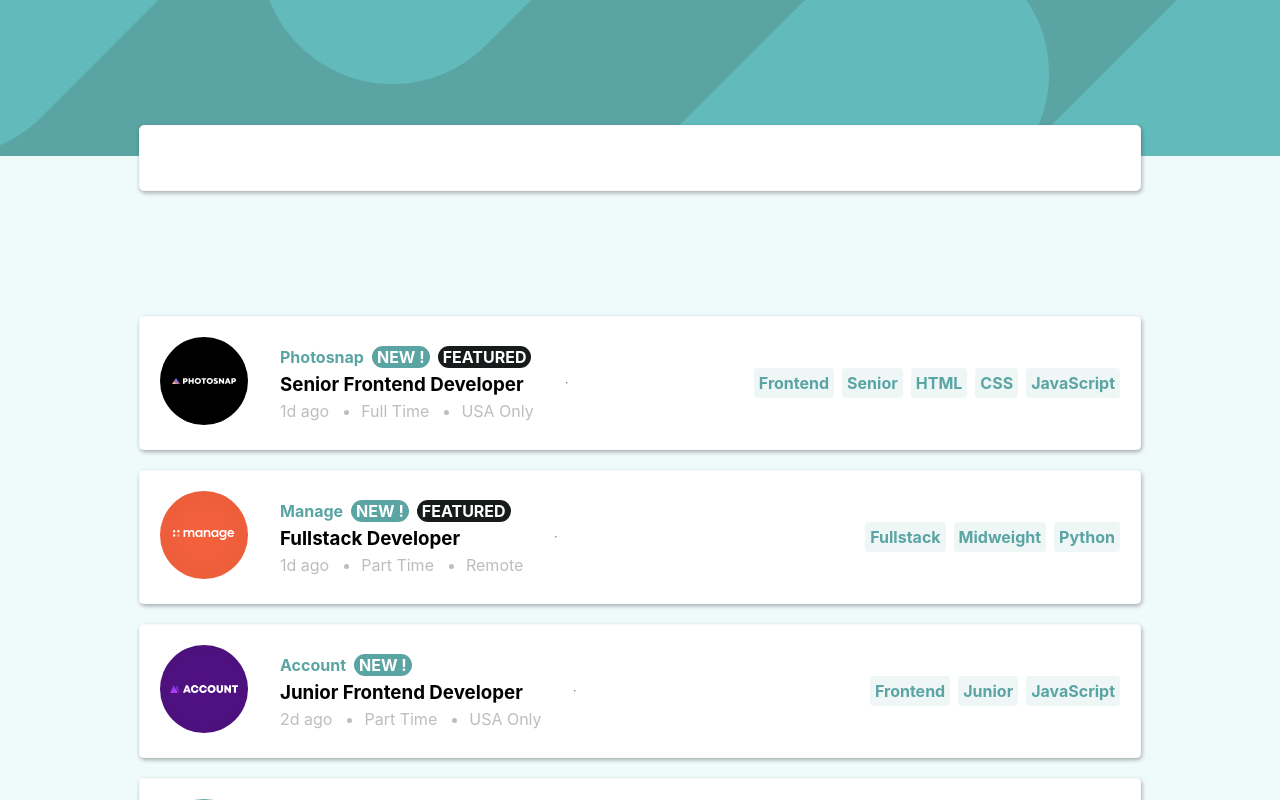
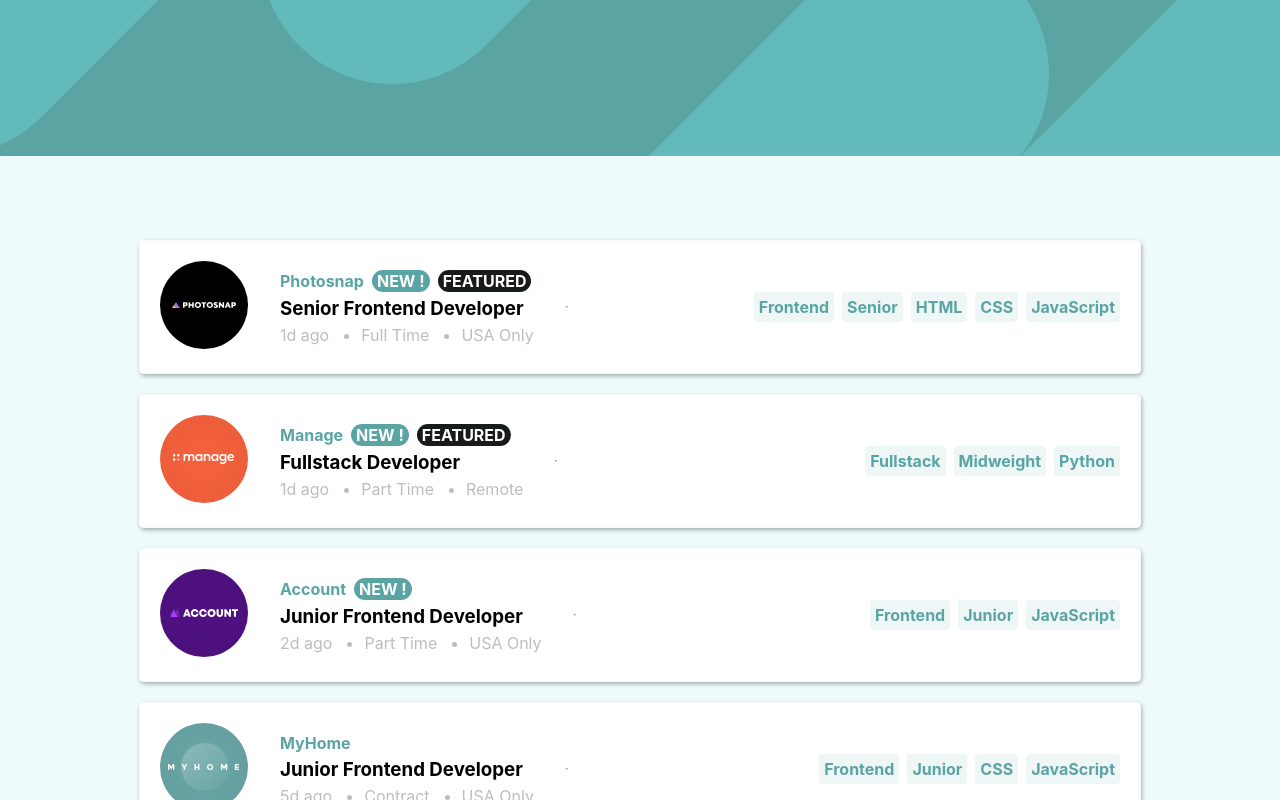
Before and after one commit to dickosmad/job_board, a React (Create React App) app: page / in a window 1280 px wide. Shown: the top 800 px of the page. Built offline with nearby package versions, Linux system fonts and the light colour scheme.

Commit message:
Fix the filter issue on display

```diff
--- a/src/components/Job/Job.js
+++ b/src/components/Job/Job.js
@@ -30,7 +30,7 @@ export default function Job() {
       rest.includes(text)
     );
   });
-  console.log(filterJobs);
+  console.log("filter Jobs", filterJobs);
 
   return (
     <>
--- a/src/components/SearchBar/SearchBar.js
+++ b/src/components/SearchBar/SearchBar.js
@@ -7,18 +7,20 @@ export default function SearchBar({ info }) {
       <div className="search">
         <img src="/images/bg-header-desktop.svg" alt="hello" />
       </div>
+      {info.length === 0 ? null : (
         <div className="filter_box">
           {info &&
             info.map((item) => (
-            <>
+              <div>
                 <div key={item.id}>
                   <button className="filter_items">
                     {item} <span className="delete">X</span>
                   </button>
                 </div>
-            </>
+              </div>
             ))}
         </div>
+      )}
     </header>
   );
 }
```
Lines whose indentation alone changed are shown as unchanged.
